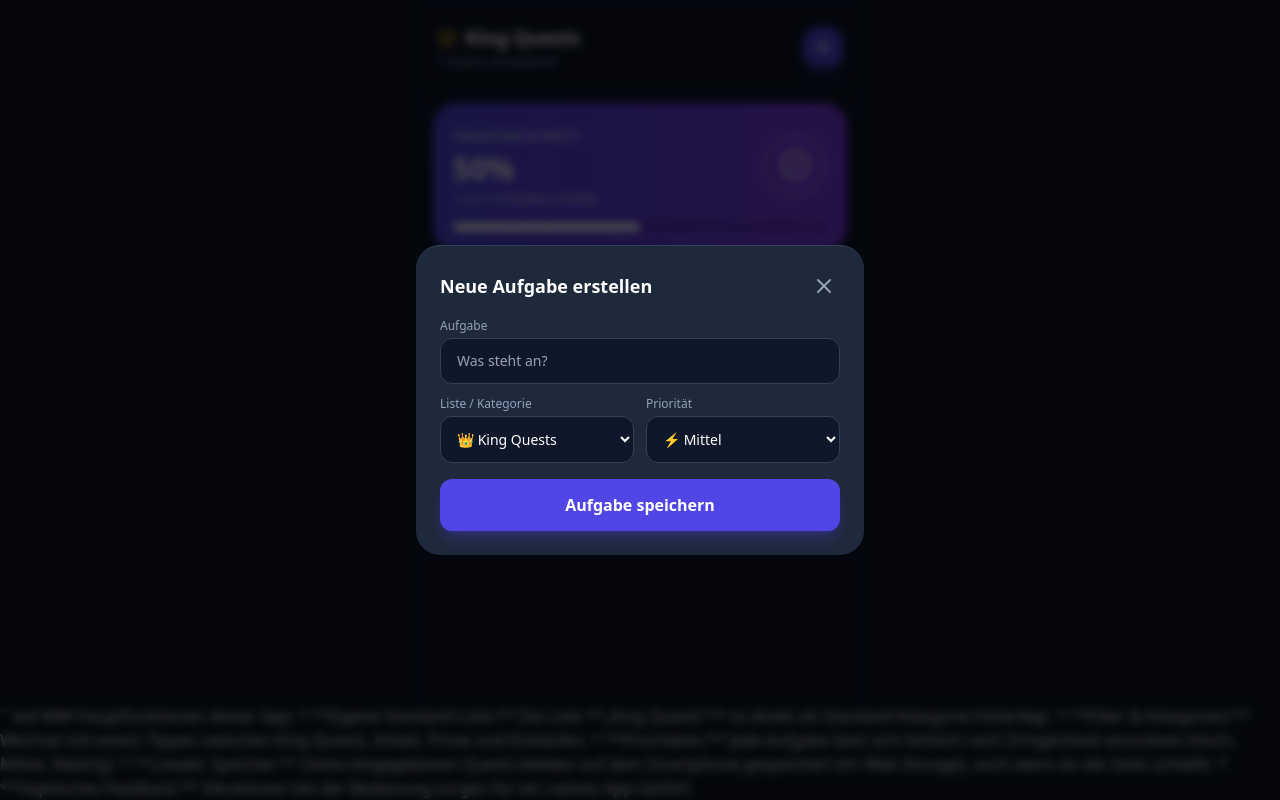
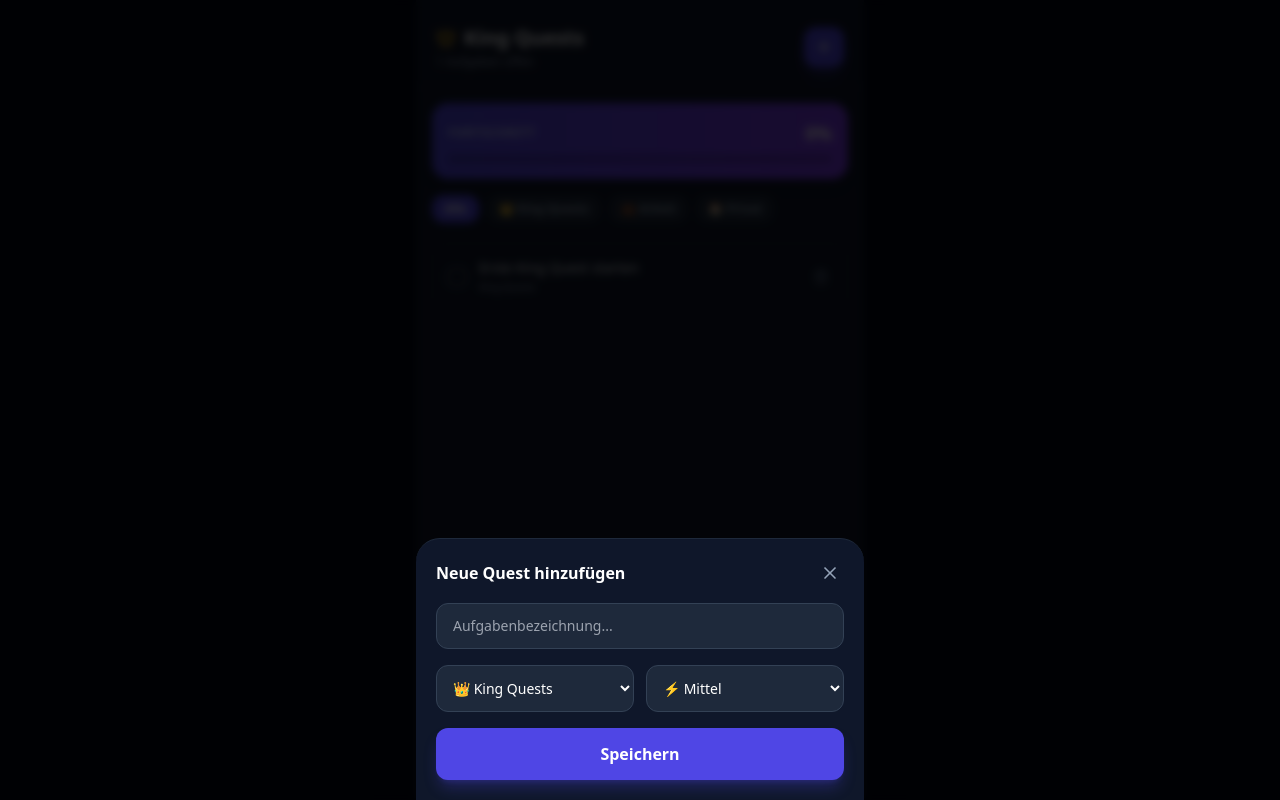
Before and after one commit to KingDoski415/ToDoS-App-Doski, a plain HTML site: page index.html in a window 1280 px wide. Both pictures are taken after a click on the button 823 px from the left and 47 px from the top of the page. Drawn offline with nearby package versions, Linux system fonts and the light colour scheme.

Commit message:
Update index.html

````diff
--- a/index.html
+++ b/index.html
@@ -3,144 +3,86 @@
 <head>
     <meta charset="UTF-8">
     <meta name="viewport" content="width=device-width, initial-scale=1.0, maximum-scale=1.0, user-scalable=no">
-    <title>King Quests - To-Do App</title>
-    <!-- Tailwind CSS -->
+    <title>King Quests</title>
     <script src="https://cdn.tailwindcss.com"></script>
-    <script>
-        tailwind.config = {
-            darkMode: 'class',
-            theme: {
-                extend: {
-                    colors: {
-                        brand: {
-                            50: '#eef2ff',
-                            100: '#e0e7ff',
-                            500: '#6366f1',
-                            600: '#4f46e5',
-                            700: '#4338ca',
-                        }
-                    }
-                }
-            }
-        }
-    </script>
-    <!-- Lucide Icons -->
     <script src="https://unpkg.com/lucide@latest"></script>
     <style>
-        body {
-            -webkit-tap-highlight-color: transparent;
-            user-select: none;
-            touch-action: manipulation;
-        }
+        body { -webkit-tap-highlight-color: transparent; user-select: none; }
         .no-scrollbar::-webkit-scrollbar { display: none; }
         .no-scrollbar { -ms-overflow-style: none; scrollbar-width: none; }
-        .task-card { transition: transform 0.15s ease, opacity 0.2s ease; }
-        .task-card:active { transform: scale(0.98); }
     </style>
 </head>
-<body class="bg-slate-900 text-slate-100 h-full flex flex-col font-sans">
-
-    <!-- App Container -->
-    <div class="max-w-md w-full mx-auto h-full flex flex-col bg-slate-900 overflow-hidden relative border-x border-slate-800">
+<body class="bg-slate-950 text-slate-100 h-full flex flex-col font-sans">
+    <div class="max-w-md w-full mx-auto h-full flex flex-col bg-slate-900 overflow-hidden relative shadow-2xl">
 
         <!-- Header -->
         <header class="px-5 pt-6 pb-4 bg-slate-900/90 backdrop-blur-md sticky top-0 z-20 border-b border-slate-800 flex items-center justify-between">
             <div>
                 <div class="flex items-center gap-2">
                     <i data-lucide="crown" class="w-5 h-5 text-amber-400"></i>
-                    <h1 class="text-xl font-black tracking-tight text-white">King Quests</h1>
+                    <h1 class="text-xl font-black text-white">King Quests</h1>
                 </div>
-                <p id="subhead-status" class="text-xs text-slate-400 mt-0.5">Lade Aufgaben...</p>
+                <p id="counter-sub" class="text-xs text-slate-400 mt-0.5">Lade Aufgaben...</p>
             </div>
-            <button onclick="openModal()" class="w-10 h-10 rounded-2xl bg-indigo-600 text-white flex items-center justify-center shadow-lg shadow-indigo-600/30 active:scale-90 transition-transform">
-                <i data-lucide="plus" class="w-6 h-6"></i>
+            <button onclick="toggleModal(true)" class="w-10 h-10 rounded-xl bg-indigo-600 text-white flex items-center justify-center shadow-lg shadow-indigo-600/30 active:scale-95 transition-transform">
+                <i data-lucide="plus" class="w-5 h-5"></i>
             </button>
         </header>
 
-        <!-- Main Content Scroll Area -->
-        <main class="flex-1 overflow-y-auto no-scrollbar p-4 space-y-5">
+        <!-- Main Content -->
+        <main class="flex-1 overflow-y-auto no-scrollbar p-4 space-y-4">
 
-            <!-- Progress Card -->
-            <div class="bg-gradient-to-r from-indigo-600 to-violet-600 rounded-3xl p-5 shadow-xl text-white relative overflow-hidden">
-                <div class="relative z-10 flex items-center justify-between">
-                    <div>
-                        <span class="text-xs font-semibold tracking-wider text-indigo-200 uppercase">Tagesfortschritt</span>
-                        <div id="progress-percent" class="text-3xl font-black mt-1">0%</div>
-                        <div id="progress-text" class="text-xs text-indigo-100 mt-1">0 von 0 Aufgaben erledigt</div>
+            <!-- Progress Bar Card -->
+            <div class="bg-gradient-to-r from-indigo-600 to-violet-600 rounded-2xl p-4 shadow-lg text-white">
+                <div class="flex justify-between items-center mb-2">
+                    <span class="text-xs font-semibold uppercase tracking-wider text-indigo-200">Fortschritt</span>
+                    <span id="progress-percent" class="text-lg font-black">0%</span>
                 </div>
-                    <div class="w-16 h-16 rounded-full border-4 border-white/20 flex items-center justify-center relative">
-                        <i data-lucide="check-circle-2" class="w-8 h-8 text-white"></i>
-                    </div>
-                </div>
-                <!-- Progress Bar Container -->
-                <div class="w-full bg-black/20 h-2 rounded-full mt-4 overflow-hidden">
-                    <div id="progress-bar" class="bg-white h-full w-0 transition-all duration-500 rounded-full"></div>
+                <div class="w-full bg-black/20 h-2 rounded-full overflow-hidden">
+                    <div id="progress-bar" class="bg-white h-full w-0 transition-all duration-300 rounded-full"></div>
                 </div>
             </div>
 
-            <!-- Category Filter Tabs -->
-            <div class="flex gap-2 overflow-x-auto no-scrollbar pb-1" id="category-filters">
-                <button onclick="setFilter('all')" data-filter="all" class="filter-btn px-4 py-2 rounded-xl text-xs font-bold bg-indigo-600 text-white transition-all whitespace-nowrap">Alle</button>
-                <button onclick="setFilter('King Quests')" data-filter="King Quests" class="filter-btn px-4 py-2 rounded-xl text-xs font-bold bg-slate-800 text-slate-400 transition-all whitespace-nowrap flex items-center gap-1.5">
-                    <i data-lucide="crown" class="w-3.5 h-3.5 text-amber-400"></i> King Quests
-                </button>
-                <button onclick="setFilter('Arbeit')" data-filter="Arbeit" class="filter-btn px-4 py-2 rounded-xl text-xs font-bold bg-slate-800 text-slate-400 transition-all whitespace-nowrap">Arbeit</button>
-                <button onclick="setFilter('Privat')" data-filter="Privat" class="filter-btn px-4 py-2 rounded-xl text-xs font-bold bg-slate-800 text-slate-400 transition-all whitespace-nowrap">Privat</button>
+            <!-- Filter -->
+            <div class="flex gap-2 overflow-x-auto no-scrollbar pb-1">
+                <button onclick="setFilter('all')" data-f="all" class="filter-btn px-3 py-1.5 rounded-xl text-xs font-bold bg-indigo-600 text-white whitespace-nowrap transition-all">Alle</button>
+                <button onclick="setFilter('King Quests')" data-f="King Quests" class="filter-btn px-3 py-1.5 rounded-xl text-xs font-bold bg-slate-800 text-slate-400 whitespace-nowrap transition-all">👑 King Quests</button>
+                <button onclick="setFilter('Arbeit')" data-f="Arbeit" class="filter-btn px-3 py-1.5 rounded-xl text-xs font-bold bg-slate-800 text-slate-400 whitespace-nowrap transition-all">💼 Arbeit</button>
+                <button onclick="setFilter('Privat')" data-f="Privat" class="filter-btn px-3 py-1.5 rounded-xl text-xs font-bold bg-slate-800 text-slate-400 whitespace-nowrap transition-all">🏠 Privat</button>
             </div>
 
             <!-- Task List -->
-            <div id="task-list" class="space-y-2.5 pb-20">
-                <!-- Dynamically Populated -->
-            </div>
+            <div id="task-list" class="space-y-2.5 pb-20"></div>
 
             <!-- Empty State -->
             <div id="empty-state" class="hidden flex-col items-center justify-center py-12 text-center">
-                <div class="w-16 h-16 rounded-full bg-slate-800 flex items-center justify-center text-slate-500 mb-3">
-                    <i data-lucide="sparkles" class="w-8 h-8"></i>
+                <i data-lucide="check-circle" class="w-10 h-10 text-slate-600 mb-2"></i>
+                <p class="text-sm text-slate-400 font-medium">Keine Aufgaben in dieser Liste</p>
             </div>
-                <h3 class="font-bold text-slate-300">Keine Aufgaben gefunden</h3>
-                <p class="text-xs text-slate-500 mt-1">Füge eine neue Quest über das +-Symbol hinzu.</p>
-            </div>
-
         </main>
 
-        <!-- New Task Modal / Sheet -->
-        <div id="modal" class="fixed inset-0 bg-black/70 backdrop-blur-sm z-50 flex items-end sm:items-center justify-center hidden opacity-0 transition-opacity duration-200">
-            <div class="bg-slate-800 w-full max-w-md rounded-t-3xl sm:rounded-3xl p-6 border-t border-slate-700 space-y-4">
-                <div class="flex items-center justify-between">
-                    <h2 class="text-lg font-bold text-white">Neue Aufgabe erstellen</h2>
-                    <button onclick="closeModal()" class="text-slate-400 p-1"><i data-lucide="x" class="w-6 h-6"></i></button>
+        <!-- Modal -->
+        <div id="modal" class="fixed inset-0 bg-black/80 backdrop-blur-sm z-50 flex items-end justify-center hidden opacity-0 transition-opacity duration-200">
+            <div class="bg-slate-900 w-full max-w-md rounded-t-3xl p-5 border-t border-slate-800 space-y-4">
+                <div class="flex justify-between items-center">
+                    <h3 class="font-bold text-white text-base">Neue Quest hinzufügen</h3>
+                    <button onclick="toggleModal(false)" class="text-slate-400 p-1"><i data-lucide="x" class="w-5 h-5"></i></button>
                 </div>
-
-                <div class="space-y-3">
-                    <div>
-                        <label class="text-xs text-slate-400 font-medium mb-1 block">Aufgabe</label>
-                        <input type="text" id="input-title" placeholder="Was steht an?" class="w-full bg-slate-900 border border-slate-700 rounded-xl px-4 py-3 text-sm text-white focus:outline-none focus:border-indigo-500">
-                    </div>
-
+                <input type="text" id="task-title" placeholder="Aufgabenbezeichnung..." class="w-full bg-slate-800 border border-slate-700 rounded-xl px-4 py-3 text-sm text-white focus:outline-none focus:border-indigo-500">
                 <div class="grid grid-cols-2 gap-3">
-                        <div>
-                            <label class="text-xs text-slate-400 font-medium mb-1 block">Liste / Kategorie</label>
-                            <select id="input-category" class="w-full bg-slate-900 border border-slate-700 rounded-xl px-3 py-3 text-sm text-white focus:outline-none">
+                    <select id="task-cat" class="bg-slate-800 border border-slate-700 rounded-xl px-3 py-3 text-sm text-white focus:outline-none">
                         <option value="King Quests">👑 King Quests</option>
                         <option value="Arbeit">💼 Arbeit</option>
                         <option value="Privat">🏠 Privat</option>
-                                <option value="Einkauf">🛒 Einkauf</option>
                     </select>
-                        </div>
-                        <div>
-                            <label class="text-xs text-slate-400 font-medium mb-1 block">Priorität</label>
-                            <select id="input-priority" class="w-full bg-slate-900 border border-slate-700 rounded-xl px-3 py-3 text-sm text-white focus:outline-none">
+                    <select id="task-prio" class="bg-slate-800 border border-slate-700 rounded-xl px-3 py-3 text-sm text-white focus:outline-none">
                         <option value="hoch">🔥 Hoch</option>
                         <option value="mittel" selected>⚡ Mittel</option>
                         <option value="niedrig">🌱 Niedrig</option>
                     </select>
                 </div>
-                    </div>
-                </div>
-
-                <button onclick="saveTask()" class="w-full py-3.5 bg-indigo-600 text-white font-bold rounded-xl shadow-lg shadow-indigo-600/30 active:scale-95 transition-transform">
-                    Aufgabe speichern
+                <button onclick="addTask()" class="w-full py-3.5 bg-indigo-600 text-white font-bold rounded-xl shadow-lg shadow-indigo-600/30 active:scale-95 transition-transform">
+                    Speichern
                 </button>
             </div>
         </div>
@@ -148,165 +90,118 @@
     </div>
 
     <script>
-        // Data State with LocalStorage persistence
-        let tasks = JSON.parse(localStorage.getItem('king_quests_tasks')) || [
-            { id: 1, title: 'Erste King Quest abschließen', category: 'King Quests', priority: 'hoch', done: false },
-            { id: 2, title: 'Wocheneinkauf planen', category: 'Einkauf', priority: 'mittel', done: true }
+        let tasks = JSON.parse(localStorage.getItem('king_quests_v2')) || [
+            { id: 1, title: 'Erste King Quest starten', cat: 'King Quests', prio: 'hoch', done: false }
         ];
-        let currentFilter = 'all';
+        let filter = 'all';
 
-        lucide.createIcons();
-
-        function saveToStorage() {
-            localStorage.setItem('king_quests_tasks', JSON.stringify(tasks));
+        function save() {
+            localStorage.setItem('king_quests_v2', JSON.stringify(tasks));
+            render();
         }
 
         function render() {
-            const listEl = document.getElementById('task-list');
-            const emptyEl = document.getElementById('empty-state');
-            listEl.innerHTML = '';
+            const list = document.getElementById('task-list');
+            const empty = document.getElementById('empty-state');
+            list.innerHTML = '';
 
-            const filteredTasks = tasks.filter(t => currentFilter === 'all' || t.category === currentFilter);
+            const filtered = tasks.filter(t => filter === 'all' || t.cat === filter);
 
-            if (filteredTasks.length === 0) {
-                emptyEl.classList.remove('hidden');
-                emptyEl.classList.add('flex');
+            if (filtered.length === 0) {
+                empty.classList.remove('hidden');
+                empty.classList.add('flex');
             } else {
-                emptyEl.classList.add('hidden');
-                emptyEl.classList.remove('flex');
+                empty.classList.add('hidden');
+                empty.classList.remove('flex');
 
-                filteredTasks.forEach(task => {
+                filtered.forEach(t => {
                     const card = document.createElement('div');
-                    card.className = `task-card p-4 rounded-2xl border flex items-center justify-between gap-3 ${
-                        task.done
-                        ? 'bg-slate-900/40 border-slate-800/60 opacity-60'
-                        : 'bg-slate-800 border-slate-700/80 shadow-md'
+                    card.className = `p-3.5 rounded-xl border flex items-center justify-between gap-3 transition-all ${
+                        t.done ? 'bg-slate-900/50 border-slate-800/60 opacity-50 line-through' : 'bg-slate-900 border-slate-800 shadow-sm'
                     }`;
-
-                    const priorityBadge = {
-                        'hoch': '<span class="text-[10px] px-2 py-0.5 rounded-md bg-red-500/20 text-red-400 font-semibold">Hoch</span>',
-                        'mittel': '<span class="text-[10px] px-2 py-0.5 rounded-md bg-amber-500/20 text-amber-400 font-semibold">Mittel</span>',
-                        'niedrig': '<span class="text-[10px] px-2 py-0.5 rounded-md bg-emerald-500/20 text-emerald-400 font-semibold">Niedrig</span>'
-                    }[task.priority] || '';
-
                     card.innerHTML = `
-                        <div class="flex items-center gap-3.5 flex-1 min-w-0" onclick="toggleTask(${task.id})">
-                            <div class="w-6 h-6 rounded-lg border-2 flex items-center justify-center transition-colors shrink-0 ${
-                                task.done ? 'bg-indigo-600 border-indigo-600 text-white' : 'border-slate-600'
-                            }">
-                                ${task.done ? '<i data-lucide="check" class="w-4 h-4"></i>' : ''}
+                        <div class="flex items-center gap-3 flex-1 min-w-0" onclick="toggleTask(${t.id})">
+                            <div class="w-5 h-5 rounded-md border-2 flex items-center justify-center shrink-0 ${t.done ? 'bg-indigo-600 border-indigo-600 text-white' : 'border-slate-600'}">
+                                ${t.done ? '<i data-lucide="check" class="w-3.5 h-3.5"></i>' : ''}
                             </div>
-                            <div class="flex-1 min-w-0">
-                                <div class="text-sm font-medium ${task.done ? 'line-through text-slate-500' : 'text-slate-100'} truncate">${escapeHtml(task.title)}</div>
-                                <div class="flex items-center gap-2 mt-1">
-                                    <span class="text-[11px] text-slate-400 font-medium">${escapeHtml(task.category)}</span>
-                                    ${priorityBadge}
+                            <div class="min-w-0 flex-1">
+                                <div class="text-sm font-medium text-slate-100 truncate">${escapeHtml(t.title)}</div>
+                                <div class="text-[10px] text-slate-400 mt-0.5">${escapeHtml(t.cat)}</div>
                             </div>
                         </div>
-                        </div>
-                        <button onclick="deleteTask(${task.id})" class="p-2 text-slate-500 hover:text-red-400 transition-colors shrink-0">
-                            <i data-lucide="trash-2" class="w-4.5 h-4.5"></i>
-                        </button>
+                        <button onclick="deleteTask(${t.id})" class="text-slate-500 hover:text-red-400 p-1"><i data-lucide="trash-2" class="w-4 h-4"></i></button>
                     `;
-                    listEl.appendChild(card);
+                    list.appendChild(card);
                 });
             }
 
+            // Progress stats
+            const total = tasks.length;
+            const done = tasks.filter(t => t.done).length;
+            const pct = total > 0 ? Math.round((done / total) * 100) : 0;
+            document.getElementById('progress-percent').textContent = `${pct}%`;
+            document.getElementById('progress-bar').style.width = `${pct}%`;
+            document.getElementById('counter-sub').textContent = `${total - done} Aufgaben offen`;
+
             lucide.createIcons();
-            updateStats();
         }
 
-        function updateStats() {
-            const total = tasks.length;
-            const completed = tasks.filter(t => t.done).length;
-            const percent = total > 0 ? Math.round((completed / total) * 100) : 0;
+        function addTask() {
+            const titleInput = document.getElementById('task-title');
+            const title = titleInput.value.trim();
+            if (!title) return;
 
-            document.getElementById('progress-percent').textContent = `${percent}%`;
-            document.getElementById('progress-text').textContent = `${completed} von ${total} Aufgaben erledigt`;
-            document.getElementById('progress-bar').style.width = `${percent}%`;
-            document.getElementById('subhead-status').textContent = `${total - completed} Quests verbleibend`;
+            tasks.unshift({
+                id: Date.now(),
+                title,
+                cat: document.getElementById('task-cat').value,
+                prio: document.getElementById('task-prio').value,
+                done: false
+            });
+
+            titleInput.value = '';
+            toggleModal(false);
+            save();
         }
 
         function toggleTask(id) {
             tasks = tasks.map(t => t.id === id ? { ...t, done: !t.done } : t);
-            saveToStorage();
-            render();
-            if (navigator.vibrate) navigator.vibrate(15);
+            save();
         }
 
         function deleteTask(id) {
             tasks = tasks.filter(t => t.id !== id);
-            saveToStorage();
-            render();
-            if (navigator.vibrate) navigator.vibrate(20);
+            save();
         }
 
-        function saveTask() {
-            const titleInput = document.getElementById('input-title');
-            const title = titleInput.value.trim();
-            if (!title) return;
-
-            const category = document.getElementById('input-category').value;
-            const priority = document.getElementById('input-priority').value;
-
-            tasks.unshift({
-                id: Date.now(),
-                title,
-                category,
-                priority,
-                done: false
-            });
-
-            saveToStorage();
-            titleInput.value = '';
-            closeModal();
-            render();
-            if (navigator.vibrate) navigator.vibrate(30);
-        }
-
-        function setFilter(category) {
-            currentFilter = category;
-            document.querySelectorAll('.filter-btn').forEach(btn => {
-                if (btn.dataset.filter === category) {
-                    btn.classList.remove('bg-slate-800', 'text-slate-400');
-                    btn.classList.add('bg-indigo-600', 'text-white');
+        function setFilter(f) {
+            filter = f;
+            document.querySelectorAll('.filter-btn').forEach(b => {
+                if (b.dataset.f === f) {
+                    b.className = 'filter-btn px-3 py-1.5 rounded-xl text-xs font-bold bg-indigo-600 text-white whitespace-nowrap transition-all';
                 } else {
-                    btn.classList.remove('bg-indigo-600', 'text-white');
-                    btn.classList.add('bg-slate-800', 'text-slate-400');
+                    b.className = 'filter-btn px-3 py-1.5 rounded-xl text-xs font-bold bg-slate-800 text-slate-400 whitespace-nowrap transition-all';
                 }
             });
             render();
         }
 
-        function openModal() {
+        function toggleModal(show) {
             const m = document.getElementById('modal');
+            if (show) {
                 m.classList.remove('hidden');
                 setTimeout(() => m.classList.remove('opacity-0'), 10);
-        }
-
-        function closeModal() {
-            const m = document.getElementById('modal');
+            } else {
                 m.classList.add('opacity-0');
                 setTimeout(() => m.classList.add('hidden'), 200);
             }
+        }
 
-        function escapeHtml(text) {
-            const div = document.createElement('div');
-            div.textContent = text;
-            return div.innerHTML;
+        function escapeHtml(str) {
+            return str.replace(/[&<>'"]/g, tag => ({ '&': '&amp;', '<': '&lt;', '>': '&gt;', "'": '&#39;', '"': '&quot;' }[tag] || tag));
         }
 
         render();
     </script>
 </body>
 </html>
-```eof
-
-### Hauptfunktionen dieser App:
-* **Eigene Standard-Liste:** Die Liste **„King Quests“** ist direkt als Standard-Kategorie hinterlegt.
-* **Filter & Kategorien:** Wechsel mit einem Tippen zwischen King Quests, Arbeit, Privat und Einkäufen.
-* **Prioritäten:** Jede Aufgabe lässt sich farblich nach Dringlichkeit einordnen (Hoch, Mittel, Niedrig).
-* **Lokaler Speicher:** Deine eingegebenen Quests bleiben auf dem Smartphone gespeichert (im Web Storage), auch wenn du die Seite schließt.
-* **Haptisches Feedback:** Vibrationen bei der Bedienung sorgen für ein natives App-Gefühl.
-
-<FollowUp label="Möchtest du Erinnerungszeiten oder ein Fälligkeitsdatum für die Aufgaben ergänzen?" query="Ergänze ein Fälligkeitsdatum und eine Uhrzeit-Auswahl für neue Aufgaben in der To-Do-App."/>
````
Lines whose indentation alone changed are shown as unchanged.
